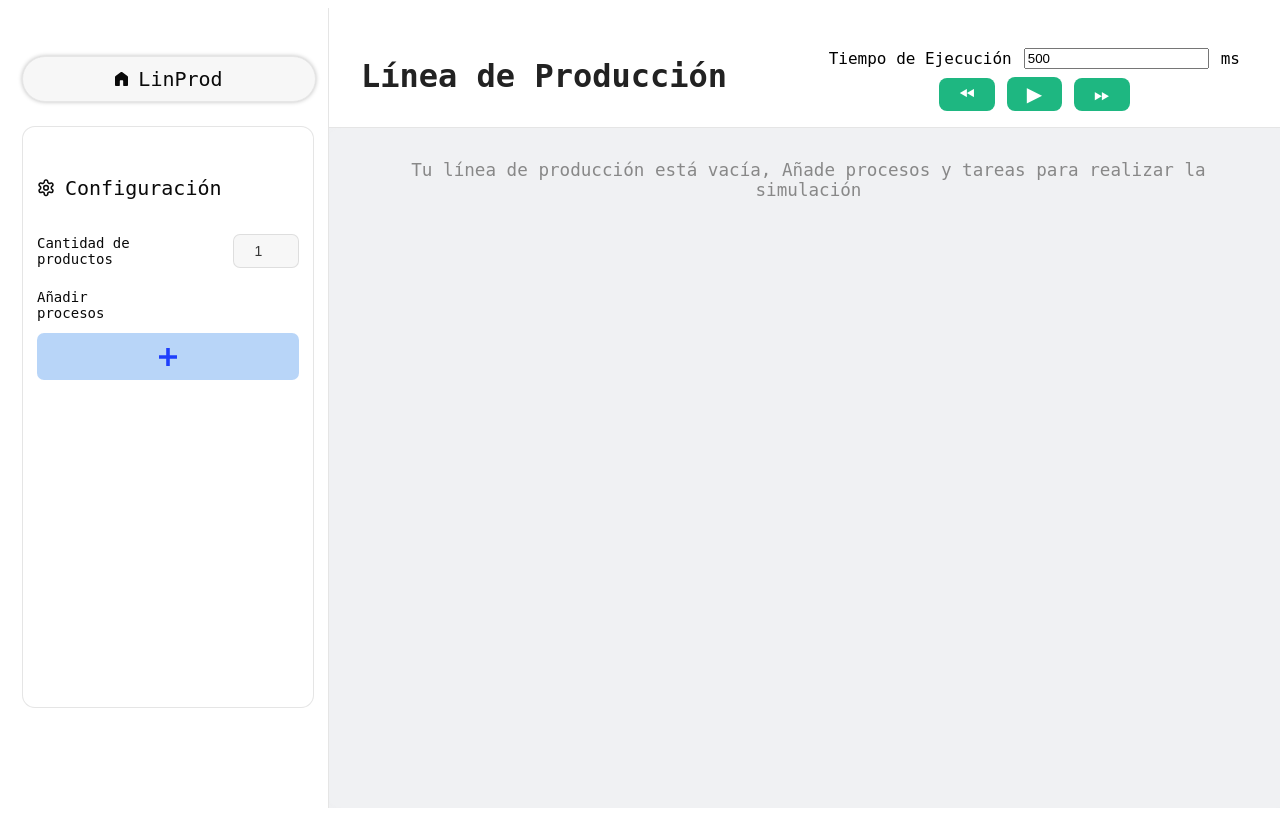
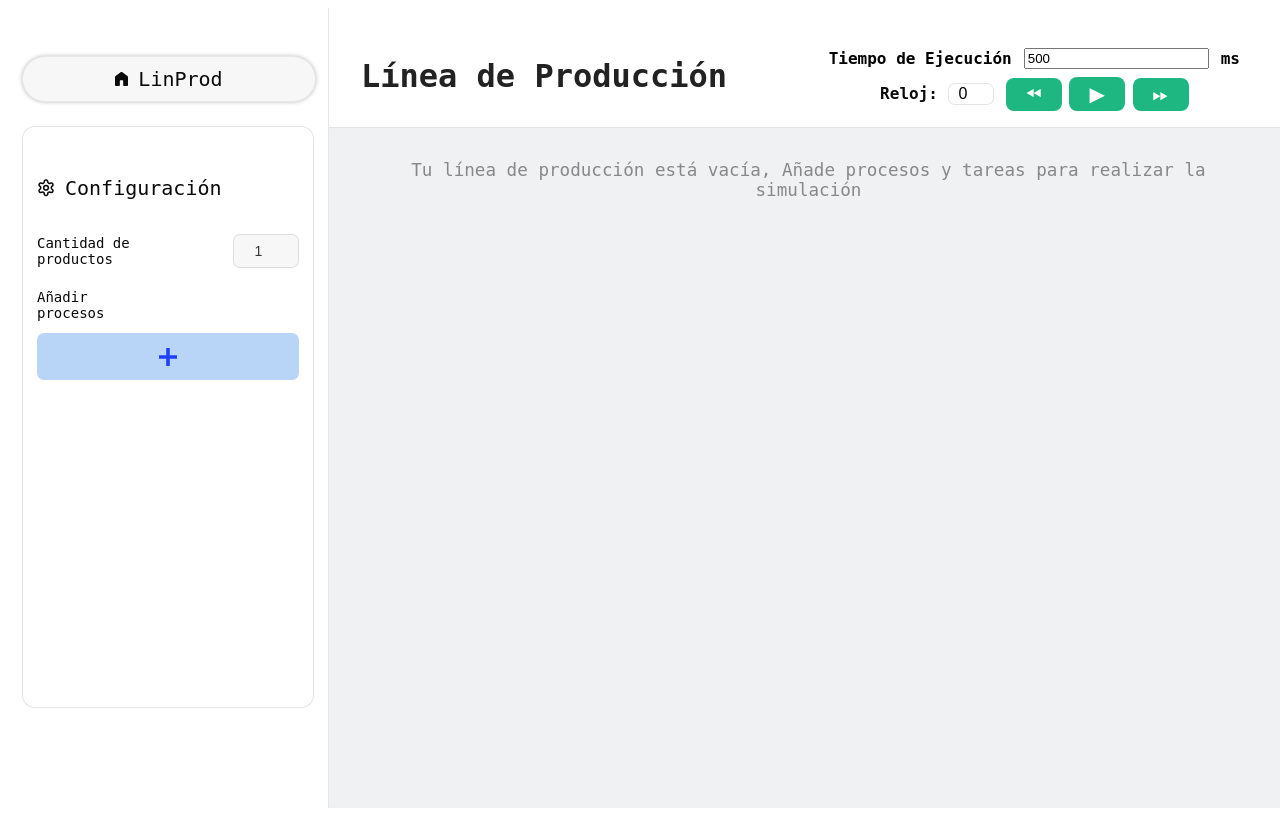
Before and after one commit to joseaam2020/Proyecto2ModHW-SW, a Flask app: page / in a window 1280 px wide. Run offline with Flask 3, Linux system fonts and the light colour scheme.

Commit message:
Se muestra tiempo de simulacion a traves de un reloj

```diff
--- a/web/static/index.css
+++ b/web/static/index.css
@@ -232,6 +232,7 @@ body {
 .execution-time-section {
   padding: 8px 16px;
   font-size: 16px;
+  font-weight: bold;
   display: flex;
   align-items: center;
   gap: 12px;
@@ -241,6 +242,20 @@ body {
   justify-content: center;
   align-items: center;
   gap: 12px;
+}
+.tick-label {
+  font-size: 16px;
+  color: #0a0a0a;
+  font-weight: bold;
+}
+.tick-input {
+  background: rgba(255, 255, 255, 0.16);
+  border: 1px solid rgba(0, 0, 0, 0.1);
+  border-radius: 7px;
+  width: 40px;
+  font-size: 16px;
+  color: #000000;
+  text-align: center;
 }
 .control-buttons {
   background: #1eb781;
--- a/web/static/index.js
+++ b/web/static/index.js
@@ -34,7 +34,13 @@ function queueNextTick(nextTick) {
     }, getExecutionDelay());
 }
 
-function updateUIForTick(tickData) {
+function updateUIForTick(tickData, tickNumber) {
+    // Update tick-input if present
+    const tickInput = document.querySelector('.tick-input');
+    if (tickInput) {
+        tickInput.value = tickNumber || currentTick;
+    }
+
     // Clear all boxes/icons first
     document.querySelectorAll('.task-left').forEach(left => left.innerHTML = '');
     document.querySelectorAll('.task-right-right').forEach(right => right.innerHTML = '');
@@ -80,7 +86,7 @@ function animateSimulation(tick = currentTick) {
     if (isPaused) return;
     loadTickReport(tick)
         .then(tickData => {
-            updateUIForTick(tickData);
+            updateUIForTick(tickData, tick);
             currentTick = tick + 1;
             queueNextTick(currentTick);
         })
--- a/web/templates/index.html
+++ b/web/templates/index.html
@@ -63,9 +63,15 @@
                 <span class="units-label">ms</span>
               </div>
               <div class="controls-section">
-                <button class="control-buttons">⏪︎</button>
-                <button class="control-buttons" id="iniciar-btn">▶</button>
-                <button class="control-buttons">⏩︎︎</button>
+                <div>
+                  <span class="tick-label">Reloj: </span>
+                  <input class="tick-input" type="number" min="0" step="1" value="0" readonly />
+                </div>
+                <div>
+                  <button class="control-buttons">⏪︎</button>
+                  <button class="control-buttons" id="iniciar-btn">▶</button>
+                  <button class="control-buttons">⏩︎︎</button>
+                </div>
               </div>
             </div>
           </div>
```
